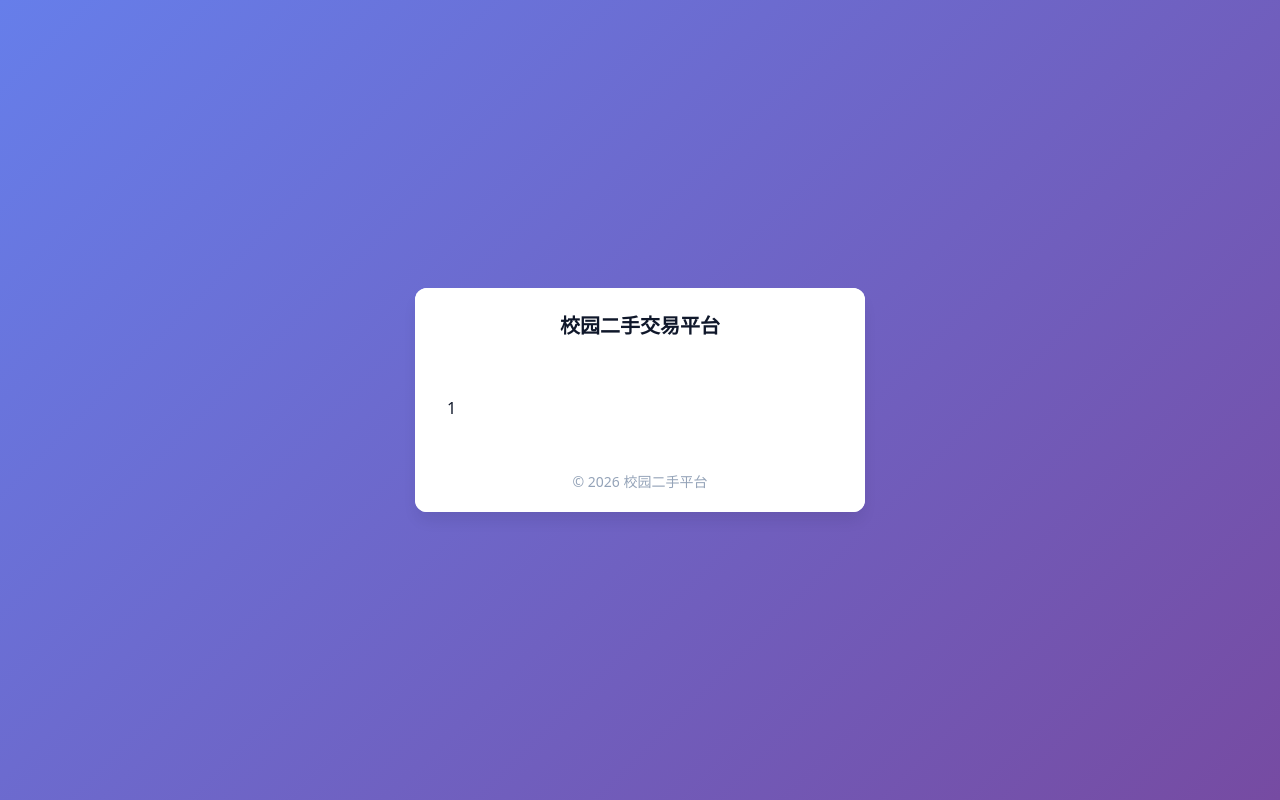
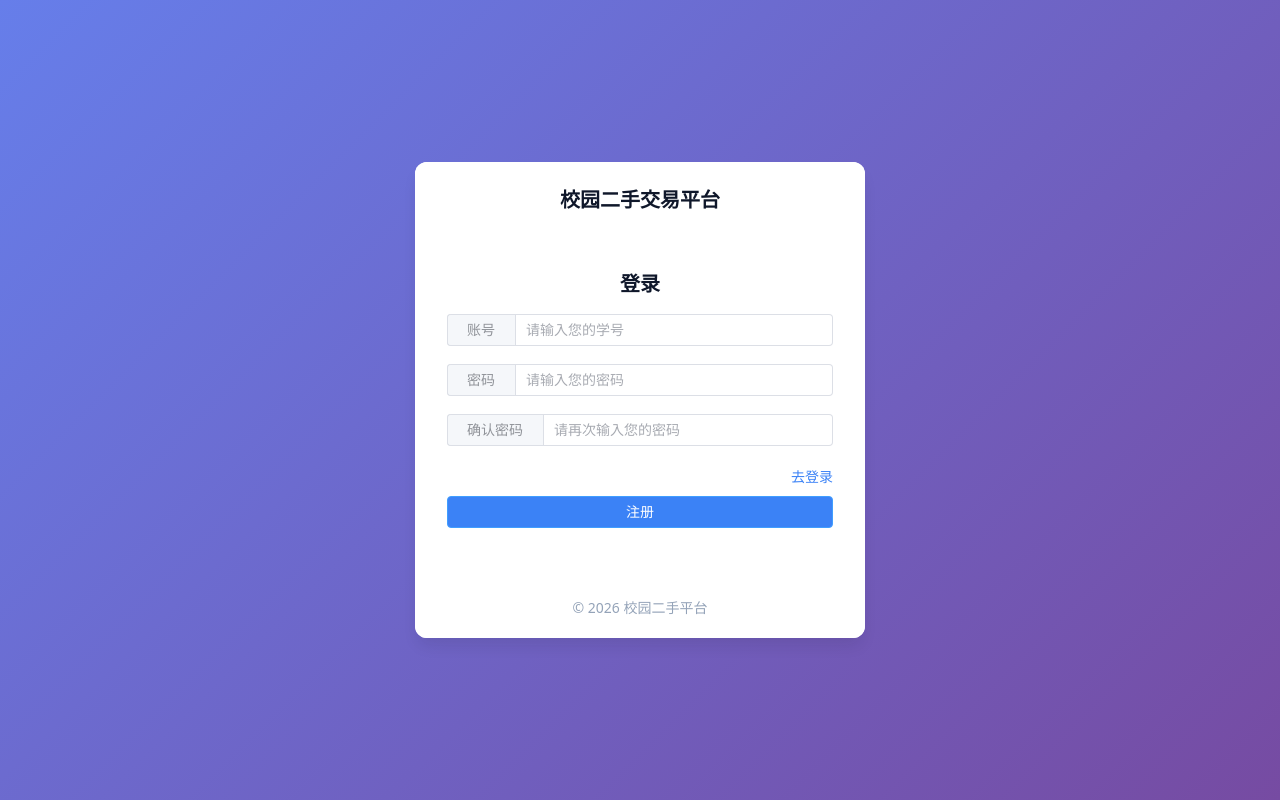
Before and after one commit to dddw10/xianyi-campus, a Vue app: page /auth/register in a window 1280 px wide. Built offline with nearby package versions, Linux system fonts and the light colour scheme; the HTML template or start-up script is replaced by a standard one.

Commit message:
feat:注册功能实现

```diff
--- a/src/utils/request.ts
+++ b/src/utils/request.ts
@@ -51,8 +51,9 @@ request.interceptors.response.use(
         }
 
         // 显示的错误提示
-        let message = '网络不给力，请稍后重试'
-        if (error.response) {
+        let message = error.response?.data?.msg
+
+        if (!message && error.response) {
             switch (error.response.status) {
                 case 400:
                     message = '请求参数错误'
@@ -70,13 +71,20 @@ request.interceptors.response.use(
                     message = '服务器开小差了'
                     break
                 default:
-                    message = error.response.data?.msg || '请求失败'
+                    message = '请求失败'
             }
-        } else if (error.request) {
-            // 请求发出去了，但是没有收到响应
-            message = '网络连接失败'
         }
-        ElMessage.error(message)
+        // 如果还是没有 message（比如网络错误）
+        if (!message) {
+            message = error.request
+                ? '网络连接失败，请检查网络设置'
+                : (error.message || '未知错误')
+        }
+
+        ElMessage.error({
+            message,
+            duration: 3000,
+        })
         return Promise.reject(error)
     }
 )
--- a/src/views/auth/registerPage.vue
+++ b/src/views/auth/registerPage.vue
@@ -1,11 +1,129 @@
 <template>
-    <div>
-        1
+    <div class="flex-col justify-center items-center justify-center h-full">
+        <div>
+            <div class="flex justify-center  text-xl font-bold mb-4">登录</div>
+            <el-form ref="formRef" :model="countData" :rules="rules">
+
+                <!-- 账号 -->
+                <el-form-item prop="studentId">
+                    <el-input v-model="countData.studentId" clearable placeholder="请输入您的学号">
+                        <template #prepend>账号</template>
+                    </el-input>
+                </el-form-item>
+
+                <!-- 密码 -->
+                <el-form-item prop="password" class="">
+                    <el-input v-model="countData.password" type="password" clearable placeholder="请输入您的密码"
+                        show-password>
+                        <template #prepend>密码</template>
+                    </el-input>
+
+                </el-form-item>
+
+                <!-- 确认密码 -->
+                <el-form-item prop="repeatPassword">
+                    <el-input v-model="countData.repeatPassword" type="password" clearable placeholder="请再次输入您的密码"
+                        show-password>
+                        <template #prepend>确认密码</template>
+                    </el-input>
+                </el-form-item>
+
+                <!-- 注册按钮 -->
+                <div class="text-right mb-2">
+                    <span class="text-sm text-primary hover:text-primary/80 cursor-pointer transition-colors"
+                        @click="toRegister()">
+                        去登录
+                    </span>
+                </div>
+
+                <!-- 登录 -->
+                <el-form-item>
+                    <el-button type="primary" class="w-full !bg-[var(--primary)]" :loading="loading"
+                        @click="register()">注册</el-button>
+                </el-form-item>
+            </el-form>
+        </div>
     </div>
 </template>
 
 <script setup lang="ts">
+import { ref, reactive } from "vue";
+import { useRouter } from "vue-router";
+import type { FormInstance, FormRules } from "element-plus";
+import { ElMessage } from 'element-plus';
+import authApi from "@/api/auth";
 
+const router = useRouter()
+const formRef = ref<FormInstance>()
+// loading 状态
+const loading = ref(false)
+
+interface countDataType {
+    studentId: string | null
+    password: string | null
+    repeatPassword: string | null
+}
+
+// 提交的账号密码
+const countData = ref<countDataType>({
+    studentId: null,
+    password: null,
+    repeatPassword: null
+})
+
+// 规则校验
+const rules = reactive<FormRules>({
+    studentId: [
+        { required: true, message: '请输入账号', trigger: 'blur' },
+        { min: 10, max: 13, message: '账号长度必须在 10-13 位之间', trigger: 'blur' }
+    ],
+    password: [
+        { required: true, message: '请输入密码', trigger: 'blur' },
+        {
+            pattern: /^(?=.*[0-9])(?=.*[a-zA-Z]).{7,}$/,
+            message: '密码必须包含数字和字母，且长度大于 6 位',
+            trigger: 'blur'
+        }
+    ],
+    repeatPassword: [{ required: true, message: '请再次输入您的密码', trigger: 'blur' }]
+})
+
+// 跳转到登录页
+const toRegister = () => {
+    router.push('/auth/login')
+}
+
+// 注册
+const register = async () => {
+    if (!formRef) return
+    try {
+        // 验证表单
+        await formRef.value?.validate()
+
+        if (countData.value.password !== countData.value.repeatPassword) {
+            ElMessage.error('两次密码不一致')
+            return
+        }
+
+        // 防止重复提交
+        if (loading.value === true) return
+        loading.value = true
+
+        // 调用接口
+        const res = await authApi.register(countData.value)
+
+        if ('code' in res && res.code === 200) {
+            ElMessage.success('注册成功')
+            router.push('/auth/login')
+        }
+    } catch (error: any) {
+        // 6. 处理验证失败或网络错误
+        if (error?.response?.data?.message) {
+            ElMessage.error(error.response.data.message)
+        }
+    } finally {
+        // 7. 重置 loading
+        loading.value = false
+    }
+}
 </script>
-
-<style scoped></style>
```
